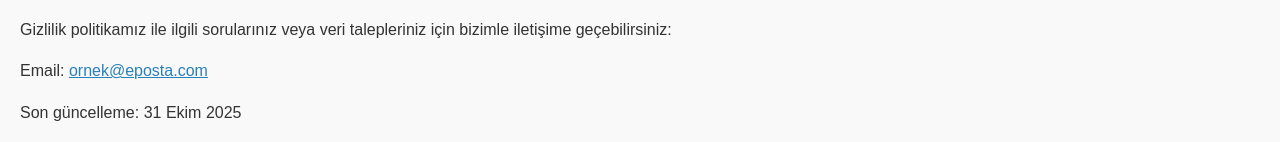
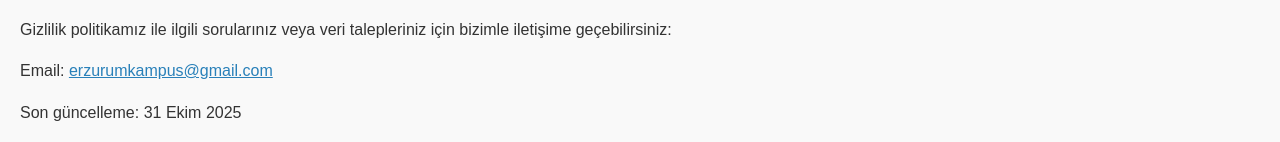
Before and after one commit to emin2025/kampus, a plain HTML site: page index.html in a window 1280 px wide. Shown: the part 1391-1533 px from the top of the page. Drawn offline with Linux system fonts and the light colour scheme.

Commit message:
Add files via upload

```diff
--- a/index.html
+++ b/index.html
@@ -75,7 +75,7 @@
 
     <h2>8. İletişim</h2>
     <p>Gizlilik politikamız ile ilgili sorularınız veya veri talepleriniz için bizimle iletişime geçebilirsiniz:</p>
-    <p>Email: <a href="mailto:erzurumkampus@hmail.com">ornek@eposta.com</a></p>
+    <p>Email: <a href="mailto:erzurumkampus@gmail.com">erzurumkampus@gmail.com</a></p>
 
     <p>Son güncelleme: 31 Ekim 2025</p>
 </body>
```
